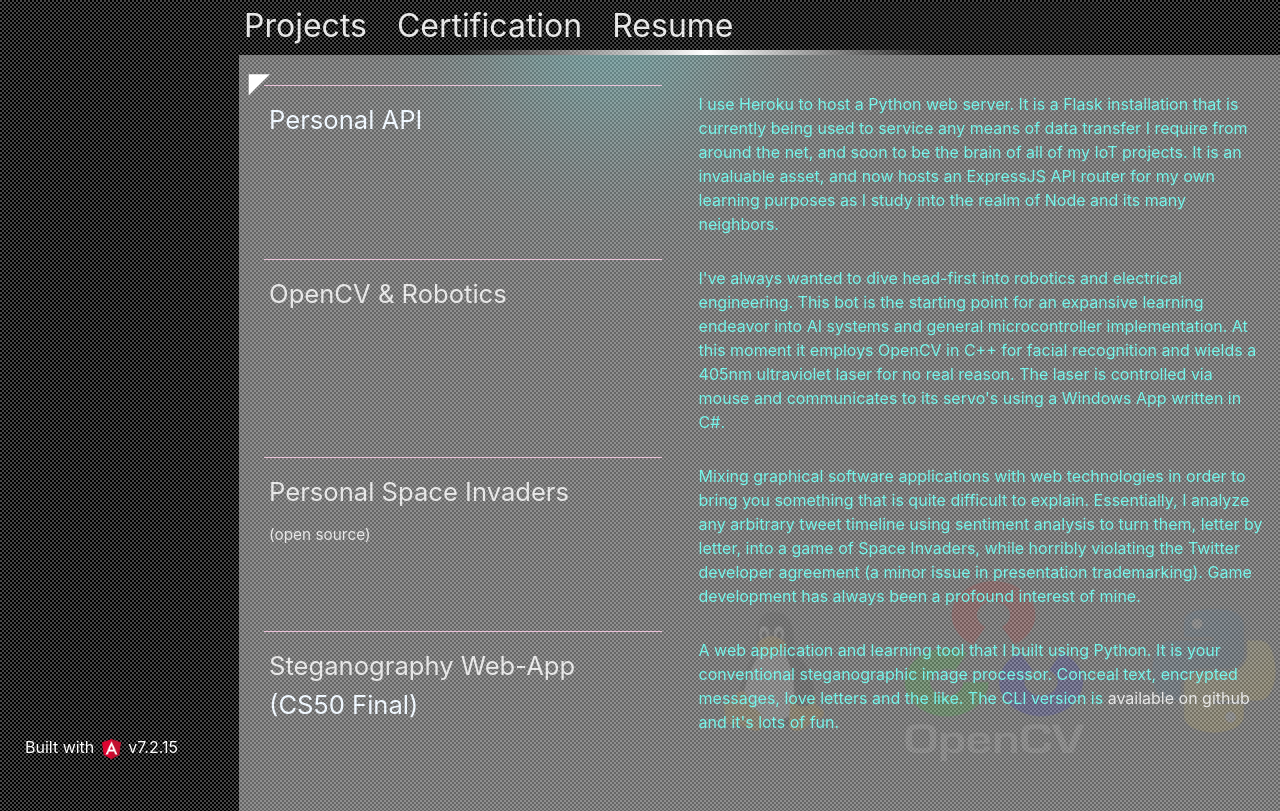
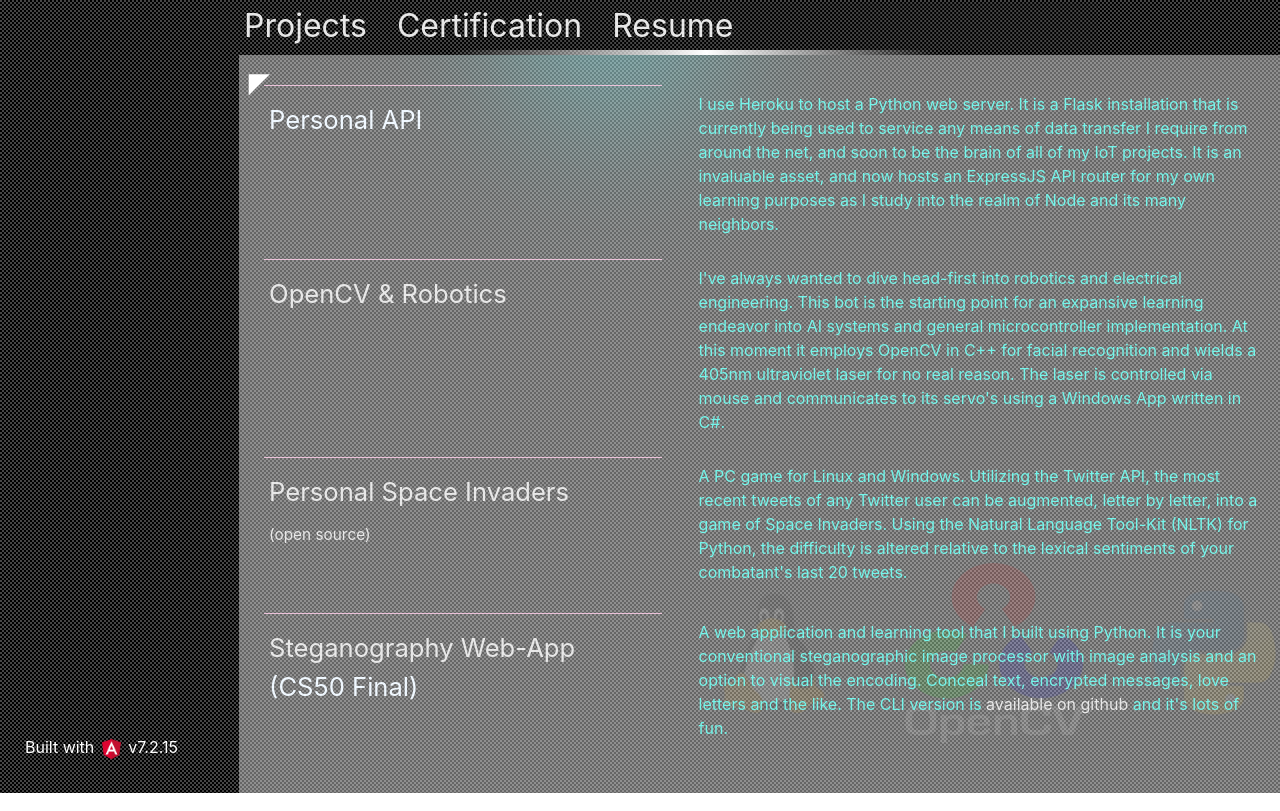
Before and after one commit to YoshiDesign/resume, an Angular app: page / in a window 1280 px wide. Shown: the part 284-1095 px from the top of the page. Built offline with nearby package versions, Linux system fonts and the light colour scheme.

Commit message:
text updates

```diff
--- a/src/app/detail-window/detail-window.component.html
+++ b/src/app/detail-window/detail-window.component.html
@@ -34,11 +34,11 @@
                         </div>
                         <h3 class="sm-h3"><a href="http://anthonylyristis.com/pages/psi.html">Personal Space Invaders</a><br><a class="xs-text"  href="https://github.com/YoshiDesign/P.S.I.">(open source)</a></h3>
                         <div class="display-sm">
-                            <p class="p-desc-sm">Mixing graphical software applications with web technologies in order to bring you something that is quite difficult to explain. Essentially, I analyze any arbitrary tweet timeline using sentiment analysis to turn them, letter by letter, into a game of Space Invaders, while horribly violating the Twitter developer agreement (a minor issue in presentation trademarking). Game development has always been a profound interest of mine.</p>
+                            <p class="p-desc-sm">A PC game for Linux and Windows. Utilizing the Twitter API, the most recent tweets of any Twitter user can be augmented, letter by letter, into a game of Space Invaders. Using the Natural Language Tool-Kit (NLTK) for Python, the difficulty is altered relative to the lexical sentiments of your combatant's last 20 tweets.</p>
                         </div>
                         <h3 class="sm-h3"><a href="alyrist.herokuapp.com">Steganography</a></h3>
                         <div class="display-sm">
-                            <p class="p-desc-sm">A web application and learning tool that I built using Python. It is your conventional steganographic image processor. Conceal text, encrypted messages, love letters and the like. The CLI version is <a href="https://gist.github.com/YoshiDesign/015ad38535a5537eef2be1b333a009d1" target="_blank" >available on github</a> and it's lots of fun.</p>
+                            <p class="p-desc-sm">A web application and learning tool that I built using Python. It is your conventional steganographic image processor with image analysis and an option to visual the encoding. Conceal text, encrypted messages, love letters and the like. The CLI version is <a href="https://gist.github.com/YoshiDesign/015ad38535a5537eef2be1b333a009d1" target="_blank" >available on github</a> and it's lots of fun.</p>
                         </div>
                     </div>
                     <!-- /MOBILE -->
@@ -65,13 +65,13 @@
                         <p class="p-item"><a href="http://anthonylyristis.com/pages/psi.html">Personal Space Invaders</a><br><a class="xs-text" href="https://github.com/YoshiDesign/P.S.I.">(open source)</a></p>
                     </div>
                     <div class="col-md-7 lg-view">
-                        <p class="p-desc">Mixing graphical software applications with web technologies in order to bring you something that is quite difficult to explain. Essentially, I analyze any arbitrary tweet timeline using sentiment analysis to turn them, letter by letter, into a game of Space Invaders, while horribly violating the Twitter developer agreement (a minor issue in presentation trademarking). Game development has always been a profound interest of mine.</p>
+                        <p class="p-desc">A PC game for Linux and Windows. Utilizing the Twitter API, the most recent tweets of any Twitter user can be augmented, letter by letter, into a game of Space Invaders. Using the Natural Language Tool-Kit (NLTK) for Python, the difficulty is altered relative to the lexical sentiments of your combatant's last 20 tweets.</p>
                     </div>
                     <div class="col-md-5 lg-view">
                         <p class="p-item last-item"><a href="alyrist.herokuapp.com">Steganography Web-App</a> <br> (CS50 Final)</p><br>
                     </div>
                     <div class="col-md-7 lg-view">
-                        <p class="p-desc">A web application and learning tool that I built using Python. It is your conventional steganographic image processor. Conceal text, encrypted messages, love letters and the like. The CLI version is <a href="https://gist.github.com/YoshiDesign/015ad38535a5537eef2be1b333a009d1" target="_blank" >available on github</a> and it's lots of fun.</p>
+                        <p class="p-desc">A web application and learning tool that I built using Python. It is your conventional steganographic image processor with image analysis and an option to visual the encoding. Conceal text, encrypted messages, love letters and the like. The CLI version is <a href="https://gist.github.com/YoshiDesign/015ad38535a5537eef2be1b333a009d1" target="_blank" >available on github</a> and it's lots of fun.</p>
                     </div>
 
 
```
